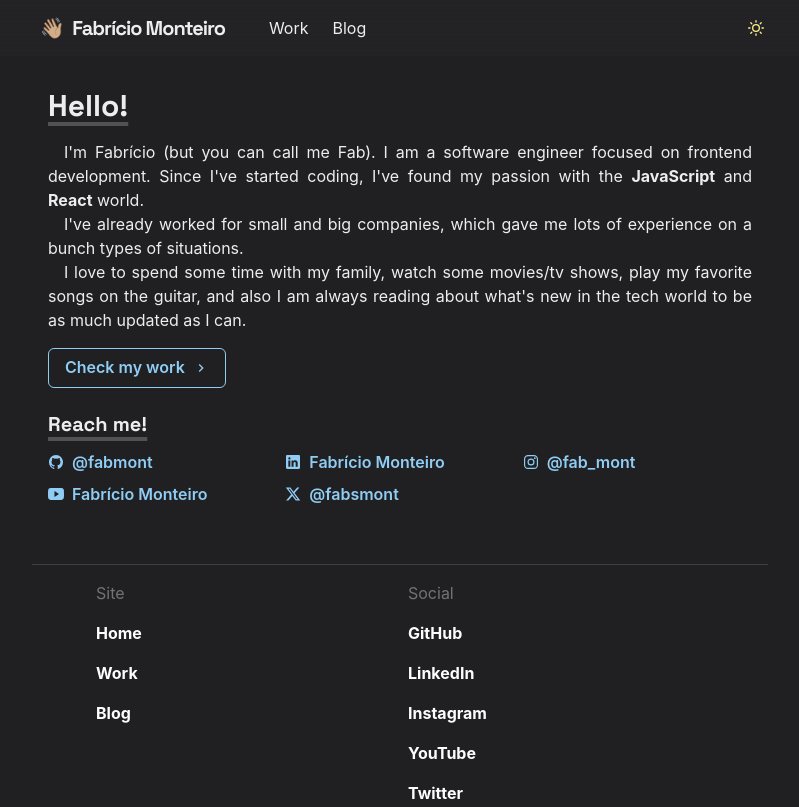
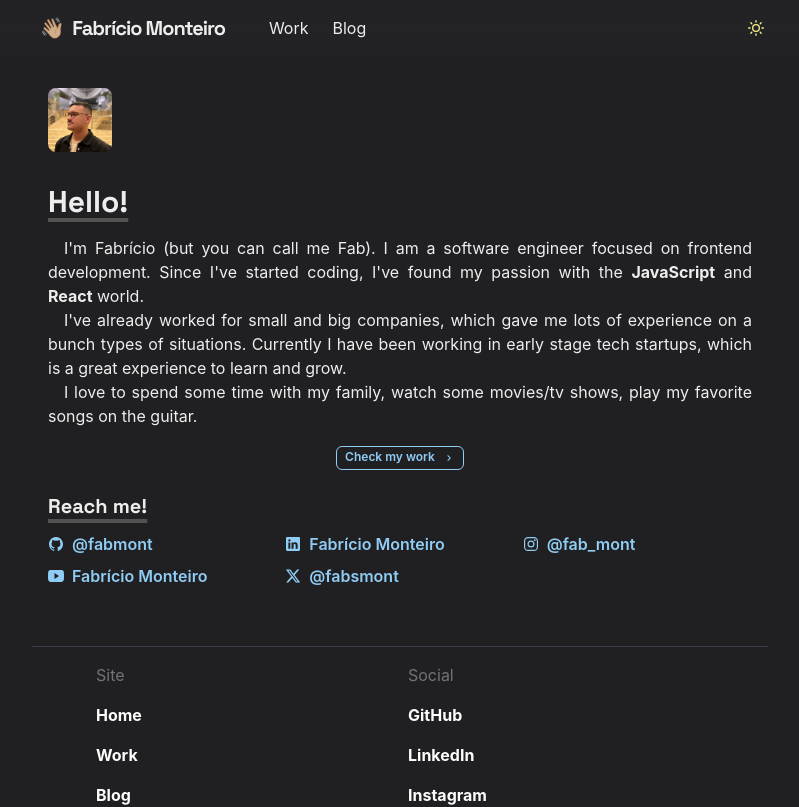
Before and after one commit to fabmont/folio, a Next.js app: page / in a window 1280 px wide. Shown: the top 807 px of the page, without its empty margins (240-1039 px from the left). Built offline with nearby package versions, Linux system fonts and the light colour scheme.

Commit message:
improvements

```diff
--- a/src/pages/index.tsx
+++ b/src/pages/index.tsx
@@ -1,5 +1,6 @@
 import { ChevronRightIcon } from '@chakra-ui/icons';
 import {
+  Avatar,
   Box,
   Button,
   Container,
@@ -29,6 +30,7 @@ import {
 const Home: React.FC = () => (
   <Container maxW="full">
     <Section delay="0.1">
+      <Avatar src="/me2.png" size="lg" borderRadius="lg" mt="8" />
       <Heading as="h3" variant="section-title" fontSize="3xl" mt="8">
         Hello!
       </Heading>
@@ -40,19 +42,21 @@ const Home: React.FC = () => (
       </Paragraph>
       <Paragraph>
         I&apos;ve already worked for small and big companies, which gave me lots
-        of experience on a bunch types of situations.
+        of experience on a bunch types of situations. Currently I have been
+        working in early stage tech startups, which is a great experience to
+        learn and grow.
       </Paragraph>
       <Paragraph>
         I love to spend some time with my family, watch some movies/tv shows,
-        play my favorite songs on the guitar, and also I am always reading about
-        what&apos;s new in the tech world to be as much updated as I can.
+        play my favorite songs on the guitar.
       </Paragraph>
-      <Box alignItems="center" my={4}>
+      <Box display="flex" justifyContent="center" my={4}>
         <NextLink href="/work">
           <Button
             rightIcon={<ChevronRightIcon />}
             colorScheme="blue"
             variant="outline"
+            size="xs"
           >
             Check my work
           </Button>
```
Also changed, not shown: public/me2.png (added).
